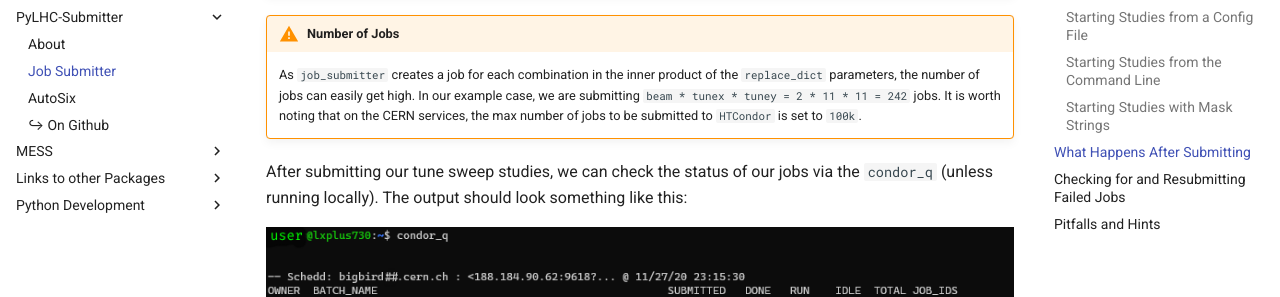
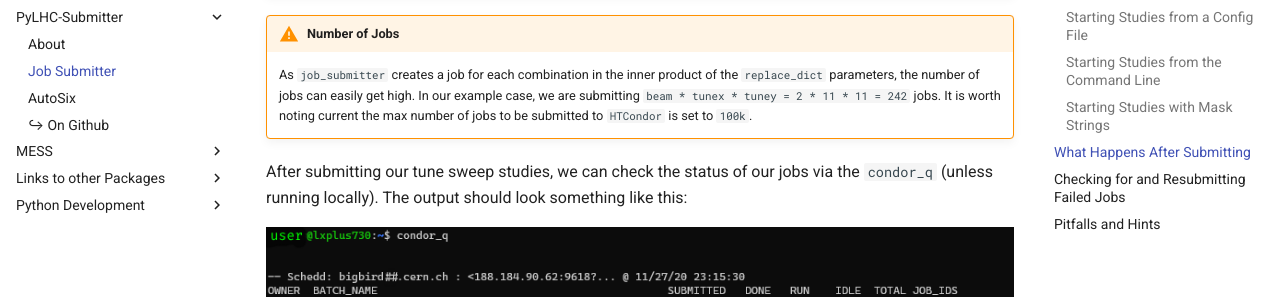
Before and after one commit to pylhc/pylhc.github.io, an MkDocs documentation site: the page built from docs/packages/pylhcsubmitter/job_submitter.md, in a window 1280 px wide and 900 px high, scrolled down 3409 px. Shown: the part 172-469 px from the top of the window. Built offline with MkDocs 1.6.1 and Material for MkDocs 9.7.7, drawn with Linux system fonts in a browser that asks for light colours.

Commit message:
details on limit

```diff
--- a/docs/packages/pylhcsubmitter/job_submitter.md
+++ b/docs/packages/pylhcsubmitter/job_submitter.md
@@ -227,7 +227,7 @@ A folder structure is created in the given `working directory`, in which one wil
 !!! warning "Number of Jobs"
     As `job_submitter` creates a job for each combination in the inner product of the `replace_dict` parameters, the number of jobs can easily get high.
     In our example case, we are submitting `beam * tunex * tuney = 2 * 11 * 11 = 242` jobs.
-    It is worth noting that on the CERN services, the max number of jobs to be submitted to `HTCondor` is set to `100k`.
+    It is worth noting current the max number of jobs to be submitted to `HTCondor` is set to `100k`.
 
 After submitting our tune sweep studies, we can check the status of our jobs via the `condor_q` (unless running locally).
 The output should look something like this:
```
